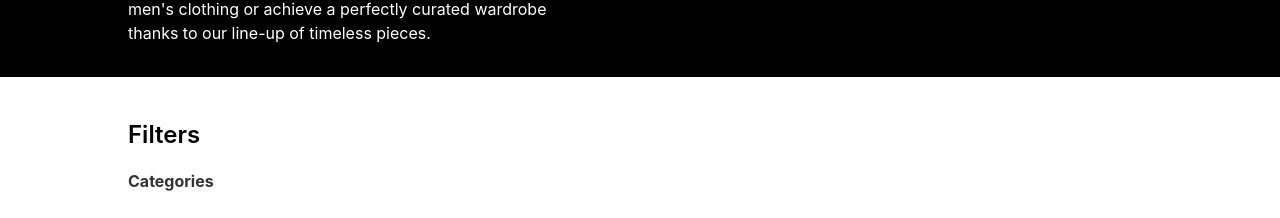
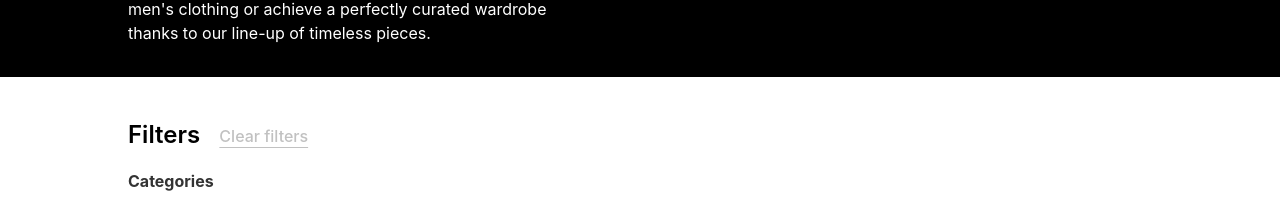
Before and after one commit to matheuspsb/lifters-shop, a React (Vite) app: page / in a window 1280 px wide. Shown: the part 187-405 px from the top of the page. Built offline with nearby package versions, Linux system fonts and the light colour scheme.

Commit message:
refactor: filter bar style

```diff
--- a/src/components/FilterBar/FilterBar.css
+++ b/src/components/FilterBar/FilterBar.css
@@ -3,12 +3,31 @@
   background-color: #fff;
 }
 
-.filter-bar h5 {
+.filter-bar-header {
+  display: flex;
+}
+
+.filter-bar-header h5 {
   font-size: 24px;
   font-family: "Inter", sans-serif;
   font-weight: 600;
   color: #000;
   margin-bottom: 1rem;
+}
+
+.filter-bar-header button {
+  font-size: 16px;
+  font-family: "Inter", sans-serif;
+  color: #c1c1c1;
+  text-decoration: underline;
+  text-underline-offset: 5px;
+
+  background-color: #fff;
+  border: none;
+  cursor: pointer;
+  margin: 0;
+  margin: 1.67rem 0 0 1.2rem;
+  padding: 0;
 }
 
 .filter-bar-categories {
@@ -80,6 +99,10 @@
   max-width: 180px;
 }
 
+.color-item {
+  position: relative;
+}
+
 .color-item input[type="checkbox"] {
   appearance: none;
   width: 24px;
@@ -93,13 +116,16 @@
 .color-item label {
   display: none;
 }
+.color-item input[type="checkbox"]:checked {
+  border: 2px solid #000;
+}
 
-.color-item input[type="checkbox"]:checked + label::after {
+.color-item input[type="checkbox"]:checked::after {
   content: '✔';
-  font-size: 10px;
-  color: black;
+  font-size: 12px;
+  color: white;
   position: absolute;
-  top: 50%;
+  top: 40%;
   left: 50%;
   transform: translate(-50%, -50%);
 }
--- a/src/components/FilterBar/FilterBar.tsx
+++ b/src/components/FilterBar/FilterBar.tsx
@@ -5,7 +5,10 @@ import "./FilterBar.css";
 const FilterBar: React.FC = () => {
   return (
     <div className="filter-bar">
-      <h5>Filters</h5>
+      <div className="filter-bar-header">
+        <h5>Filters</h5>
+        <button>Clear filters</button>
+      </div>
       <div className="filter-bar-categories">
         <span>Categories</span>
         {categories.map((category) => (
--- a/src/constants/contants.ts
+++ b/src/constants/contants.ts
@@ -17,6 +17,6 @@ export const colors = [
   { name: 'navy', hex: '#000080' },
   { name: 'black', hex: '#555' },
   { name: 'pink', hex: '#FFC0CB' },
-  { name: 'white', hex: '#FFFFFF' },
+  { name: 'white', hex: '#F5F5F5' },
   { name: 'darkGreen', hex: '#6FCF97' }
 ];
```
